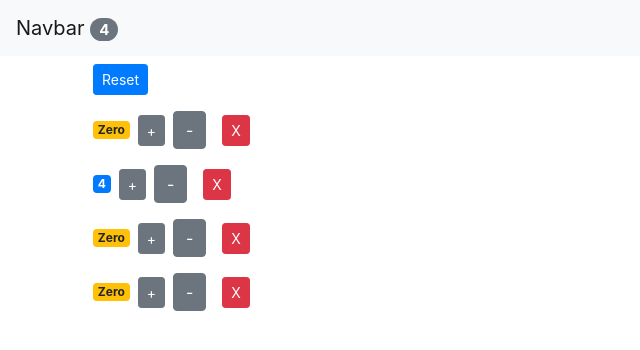
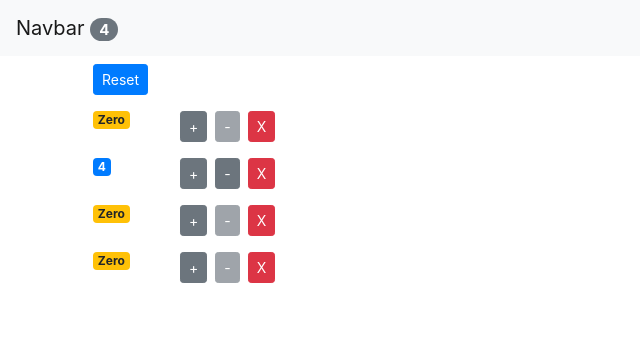
Before and after one commit to Nchia-Emmanuela/Counter-App, a React (Create React App) app: page / in a window 1280 px wide. Shown: the top 350 px of the page, without its empty margins (0-640 px from the left). Built offline with nearby package versions, Linux system fonts and the light colour scheme.

Commit message:
disabled property added to decrement button

```diff
--- a/src/App.js
+++ b/src/App.js
@@ -40,14 +40,12 @@
     this.setState({ counters });
   };
   handleDecrement = (counter) => {
-    if (this.state.counters.value !== 0) {
     const counters = [...this.state.counters];
     const index = counters.indexOf(counter);
     counters[index] = { ...counter };
     counters[index].value--;
     console.log(counters);
     this.setState({ counters });
-    }
   };
 
   render() {
--- a/src/components/counter.jsx
+++ b/src/components/counter.jsx
@@ -12,27 +12,32 @@
 
   render() {
     return (
-      <div>
+      <div className="row">
+        <div className="col-1">
           <span className={this.getBadgeClasses()}>{this.formatCount()}</span>
+        </div>
+        <div className="col">
           <button
             onClick={() => this.props.onIncrement(this.props.counter)}
-          className="btn btn-secondary btn-sm"
+            className="btn btn-secondary btn-sm "
           >
             +
           </button>
           <button
             onClick={() => this.props.onDecrement(this.props.counter)}
-          className="btn btn-secondary btm-sm m-2"
+            className="btn btn-secondary btn-sm m-2"
+            disabled ={this.props.counter.value === 0 ? 'disabled' : ''}
           >
             -
           </button>
           <button
             // the child component raises an event know as the onDelete event and the parent component handles it.
             onClick={() => this.props.onDelete(this.props.counter)}
-          className="btn btn-danger btn-sm m-2"
+            className="btn btn-danger btn-sm "
           >
             X
           </button>
+        </div>
       </div>
     );
   }
```
Lines whose indentation alone changed are shown as unchanged.
